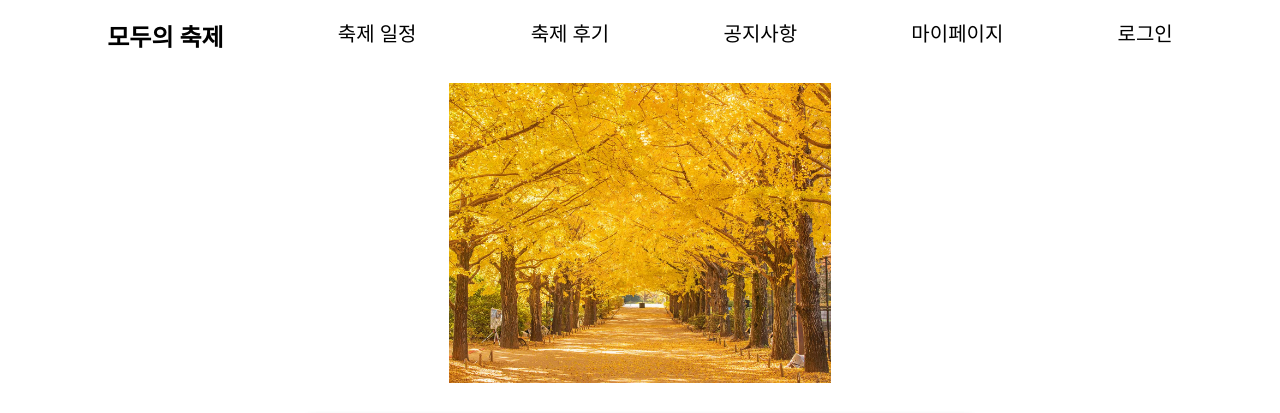
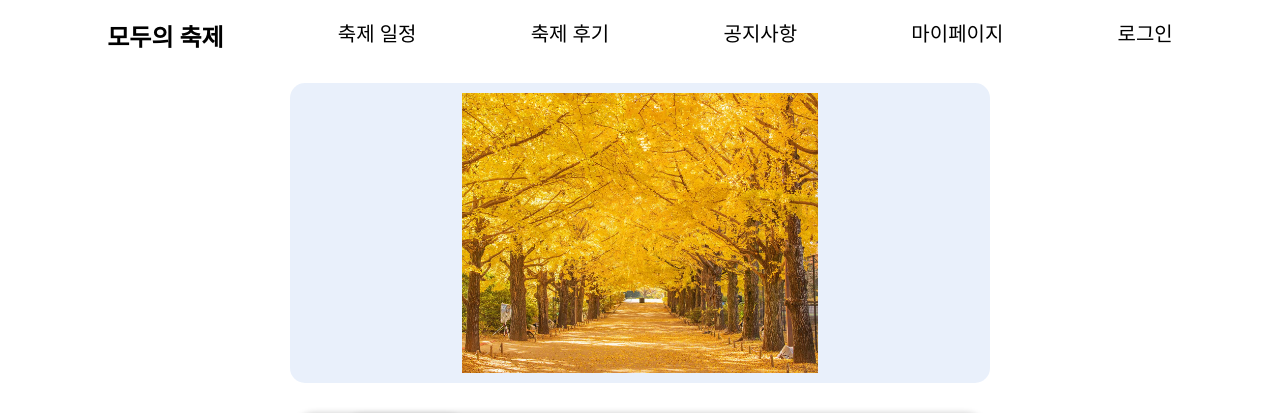
Before and after one commit to sholeaf/festival, a React (Create React App) app in the folder front_festival/: page /festival in a window 1280 px wide. Shown: the top 413 px of the page. Built offline with nearby package versions, Linux system fonts and the light colour scheme; no server answers; a web font is replaced by a local one.

Commit message:
추가 수정

```diff
--- a/front_festival/src/assets/style/style.css
+++ b/front_festival/src/assets/style/style.css
@@ -55,6 +55,7 @@ img {
     -o-user-drag: none;
     -user-drag: none;
 }
+
 
 .navigate {
     display: flex;
@@ -838,12 +839,23 @@ a#nsearch-btn {
 /* festival .css */
 
 .festival_img_area{
-    margin-top: 20px;
+    position: relative;
+    overflow: hidden;
+    margin: 20px auto 0;
+    border-radius: 15px;
+    width: 700px;
+    height: 300px;
+    background-color: rgba(146, 180, 236, 0.2); /* 투명도 50% */
+}
+.festival_img_area img {
     width: 100%;
-    height: 300px;
+    height: 280px;
+    margin : 10px 0;
     object-fit: contain; /* 비율을 유지하며 요소 내부에 맞게 조정 */
     object-position: center; /* 이미지 중앙 배치 */
+
 }
+
 
 .button-container{
     display: flex;
--- a/front_festival/src/pages/festival/Festival.jsx
+++ b/front_festival/src/pages/festival/Festival.jsx
@@ -4,6 +4,7 @@ import Header from "../../layout/Header";
 import TodayDate from "../../hooks/TodayDate";
 import FestivalCalendar from "./FestivalCalendar";
 import FestivalMap from "./FestivalMap";
+import FestivalSearch from "./FestivalSearch";
 import spring from "../../assets/images/festivalImg/spring.jpg";
 import summer from "../../assets/images/festivalImg/summer.jpg";
 import fall from "../../assets/images/festivalImg/fall.jpg";
@@ -29,15 +30,15 @@ import ulsan from "../../assets/images/festivalImg/ulsan.jpg";
 const API_URL = 'https://apis.data.go.kr/B551011/KorService1/searchFestival1?MobileOS=ETC&MobileApp=AppTest&_type=json&listYN=Y&';
 const API_KEY = 'ADUQciriMbR143Lb7A8xLWVlcBZQXuCPTgGmksfopPBMwtmLQhkIrGlBror4PosCYnLLVqtrEnZz1T%2F4N9atVg%3D%3D';
 
-const FestivalSearch = () => {
-    return <div>축제 검색</div>;
-}
+
 
 const Festival = () => {
     const { noHyphen } = TodayDate();
     const [activeTab, setActiveTab] = useState('calendar');
     const [img, setImg] = useState();
-    const [season, setSeason] = useState()
+    const [imgIndex, setImgIndex] = useState(0);
+    const [season, setSeason] = useState();
+    const [animate, setAnimate] = useState(false); // 애니메이션 상태
     const [param, setParam] = useState({
         numOfRow: 20,
         pageNo: 1,
@@ -46,6 +47,13 @@ const Festival = () => {
         areaCode: '',
         sigunguCode: ''
     });
+
+    const images = [
+        seoul, incheon, daejeon, daegu, gwangju,
+        busan, ulsan, seajong, gyeonggi, gangwon,
+        chungbuk, chungnam, gyeongbuk, gyeongnam,
+        jeonbuk, jeonnam, jeaju
+    ];
 
     const todayRef = useRef(noHyphen);
 
@@ -119,7 +127,10 @@ const Festival = () => {
                 setImg(jeaju);
             }
         }
-    }, [season, param.areaCode, activeTab])
+        else if (activeTab === 'search') {
+            setImg(images[imgIndex]); // search탭에서는 이미지 리스트 순환
+        }
+    }, [season, param.areaCode, activeTab, imgIndex]);
 
     useEffect(() => {
         if (activeTab !== 'calendar') {
@@ -142,12 +153,38 @@ const Festival = () => {
         }
     }, [activeTab, noHyphen]);
 
+    useEffect(() => {
+        if (activeTab !== 'search') {
+            setParam(prevParam => ({
+                ...prevParam,
+                eventStartDate: noHyphen,
+                eventEndDate: noHyphen,
+                areaCode: ''
+            }));
+        }
+    }, [activeTab, noHyphen]);
+
+    useEffect(() => {
+        let interval;
+        if (activeTab === 'search') {
+            interval = setInterval(() => {
+                setAnimate(true);
+                setTimeout(() => {
+                    setImgIndex((prevIndex) => (prevIndex + 1) % images.length);
+                    setAnimate(false);
+                }, 500); // 애니메이션 지속시간
+            }, 3000); // 이미지 변경 간격
+        }
+        return () => clearInterval(interval); // cleanup on tab change
+    }, [activeTab]);
+
     return (
         <>
             <Header />
             <div id="wrap">
-                <img className="festival_img_area" src={img} alt="Festival" />
-
+                <div className={`festival_img_area ${animate ? 'animate' : ''}`}>
+                    <img src={img} alt="festival_image" />
+                </div>
                 <div className="button-container">
                     <div
                         className="slider"
@@ -177,7 +214,7 @@ const Festival = () => {
                 <div className="content">
                     {activeTab === 'calendar' && <FestivalCalendar setParam={setParam} param={param} API_URL={API_URL} API_KEY={API_KEY} />}
                     {activeTab === 'map' && <FestivalMap setParam={setParam} param={param} API_URL={API_URL} API_KEY={API_KEY} noHyphen={noHyphen} />}
-                    {activeTab === 'search' && <FestivalSearch />}
+                    {activeTab === 'search' && <FestivalSearch setParam={setParam} param={param} API_URL={API_URL} API_KEY={API_KEY} noHyphen={noHyphen} />}
                 </div>
             </div>
         </>
--- /dev/null
+++ b/front_festival/src/pages/festival/FestivalSearch.jsx
@@ -0,0 +1,30 @@
+import Dropdown from "../../components/Dropdown";
+
+const FestivalSearch = ({ setParam, param, API_URL, API_KEY, noHyphen }) => {
+
+    const year = (noHyphen+'').substring(0,5);
+    const searchType1 = {
+        "서울": "1", "인천": "2", "대전": "3", "대구": "4", "광주": "5", "부산": "6", "울산": "7", "세종": "8", "경기": "31", "강원": "32", "충북": "33",
+        "충남": "34", "경북": "35", "경남": "36", "전북": "37", "전남": "38",
+        "제주": "39"
+    }
+    //searchType2는 월 year+ searchType2.value + if(searchType 의 값이 01,03,05,07,08,10,12 이라면 const day = 31 아니면 30 )
+
+
+    const changeType = (value) => {
+        const changedParam = { ...param, areaCode: value}
+        setParam(changedParam);
+    }
+
+    console.log('drop box select areacode:',param.areaCode)
+
+    return (
+        <>
+            <div>축제 검색</div>
+            <Dropdown list={searchType1} name={"type"} width={100} value={param.areaCode} onChange={changeType}></Dropdown>
+        </>
+    );
+
+}
+
+export default FestivalSearch;
```
